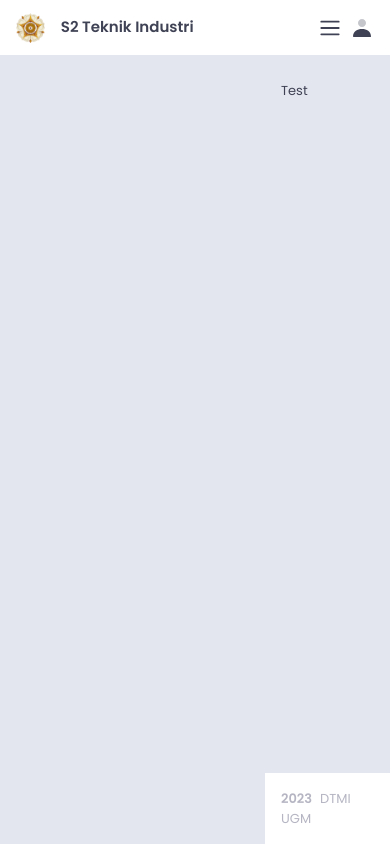
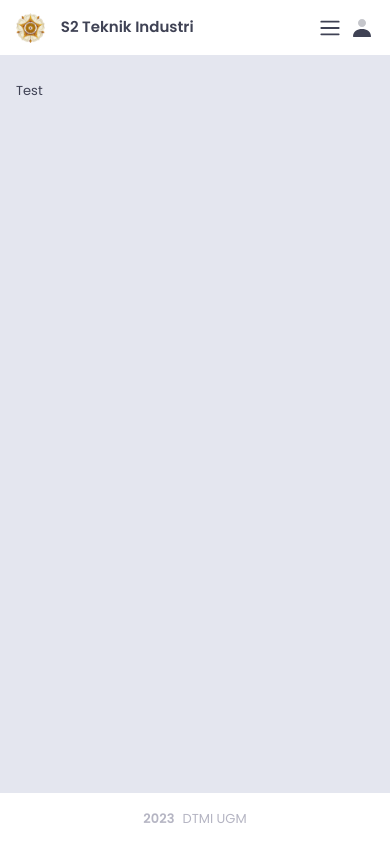
Before and after one commit to tsulatsitamim/tbb-ui, a Vue app: page / in a window 390 px wide. Built offline with nearby package versions, Linux system fonts and the light colour scheme.

Commit message:
add toggle function

```diff
--- a/src/components/Layout.vue
+++ b/src/components/Layout.vue
@@ -1,26 +1,36 @@
 <script setup lang="ts">
-import SideBar from './SideBar.vue';
-import HeaderMobile from './HeaderMobile.vue';
-import Header from './Header.vue';
-import Footer from './Footer.vue';
-import { storeToRefs } from 'pinia';
+import SideBar from './SideBar.vue'
+import HeaderMobile from './HeaderMobile.vue'
+import Header from './Header.vue'
+import Footer from './Footer.vue'
+import { storeToRefs } from 'pinia'
 
-import { useSidebarStore } from '../stores/sidebar';
+import { useSidebarStore } from '@/stores/sidebar'
 
 const sidebarStore = useSidebarStore()
 
-const { isExpandSidebar } = storeToRefs(sidebarStore)
+const { hideSidebar } = sidebarStore
+
+const { isExpandSidebar, isShowSidebarMobile } = storeToRefs(sidebarStore)
 </script>
 
 <template>
   <div class="min-h-screen">
     <HeaderMobile></HeaderMobile>
-    <div class="flex flex-row flex-[1_0_auto] h-full">
+    <div class="flex flex-row flex-[1_0_auto] h-full relative">
+      <div
+        v-if="isShowSidebarMobile"
+        id="layer-black"
+        class="absolute md:hidden w-screen z-[1000] h-screen bg-black/30"
+        @click="hideSidebar"
+      ></div>
       <SideBar></SideBar>
-      <div class="flex flex-col justify-between flex-1 pt-[65px] min-w-0 min-h-screen"
-        :class="isExpandSidebar ? 'pl-[265px]' : 'pl-[79px]'">
+      <div
+        class="flex flex-col justify-between flex-1 pt-[65px] min-w-0 min-h-screen"
+        :class="isExpandSidebar ? 'md:pl-[265px]' : 'md:pl-[79px]'"
+      >
         <Header></Header>
-        <div class=" p-4">Test</div>
+        <div class="p-4">Test</div>
         <!-- <router-view :key="$route.fullPath" /> -->
         <Footer></Footer>
       </div>
```
